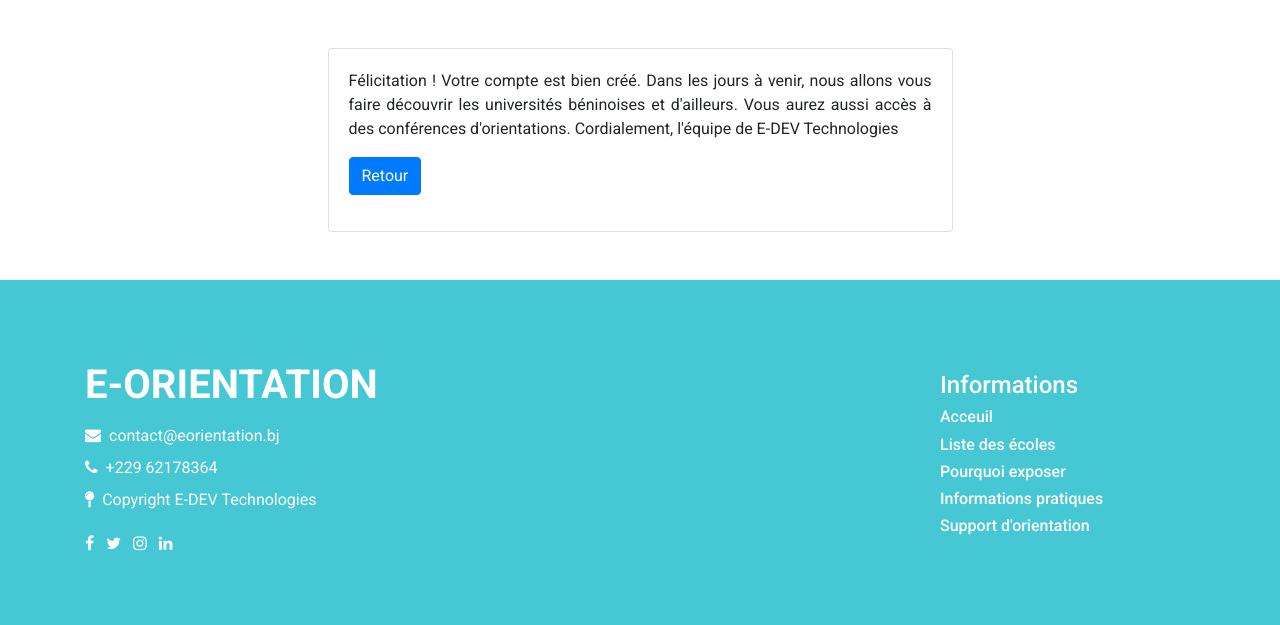
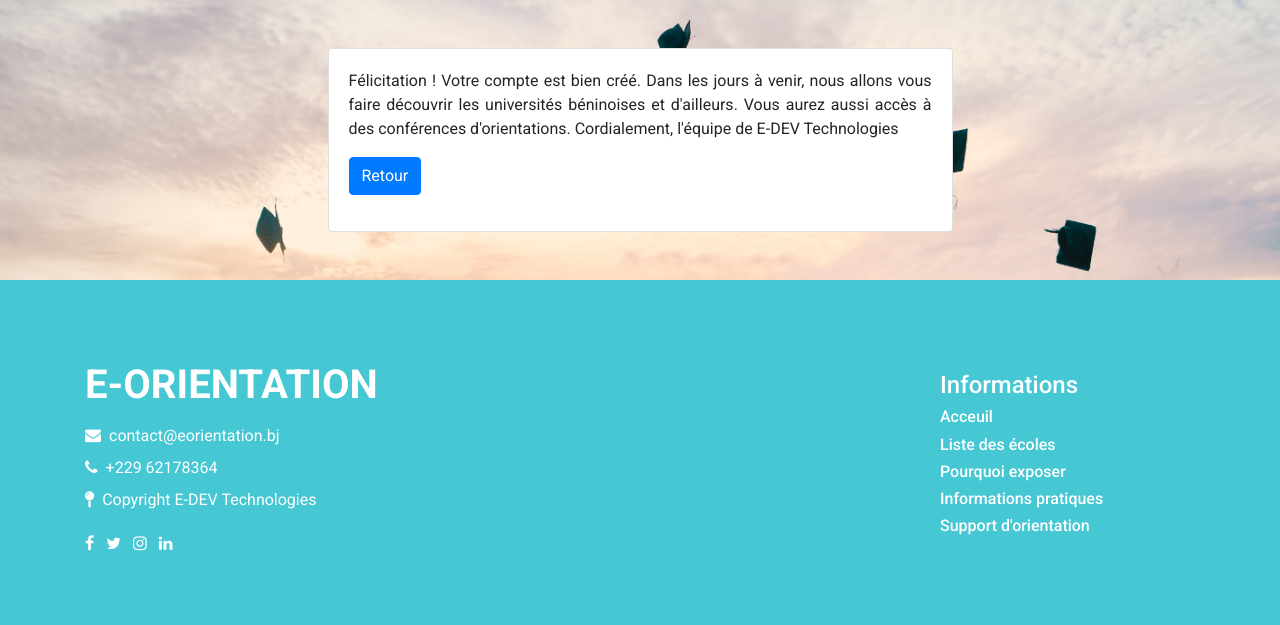
Before and after one commit to Tobi-De/guidance_faireg, a Django app: page /confirmation/1/ in a window 1280 px wide. Shown: the part 68-693 px from the top of the page. Run offline with Django 3.2, Linux system fonts and the light colour scheme; some libraries are stand-ins or nearby versions.

Commit message:
add bach bg css

```diff
--- a/guidance_faireg/static/css/project.css
+++ b/guidance_faireg/static/css/project.css
@@ -278,3 +278,13 @@ body {
     margin-left: 100px;
   }
 }
+
+.bg {
+  /* The image used */
+  background: url("../images/slide01.png") no-repeat center center fixed;
+
+  -webkit-background-size: cover;
+  -moz-background-size: cover;
+  background-size: cover;
+  -o-background-size: cover;
+}
```
